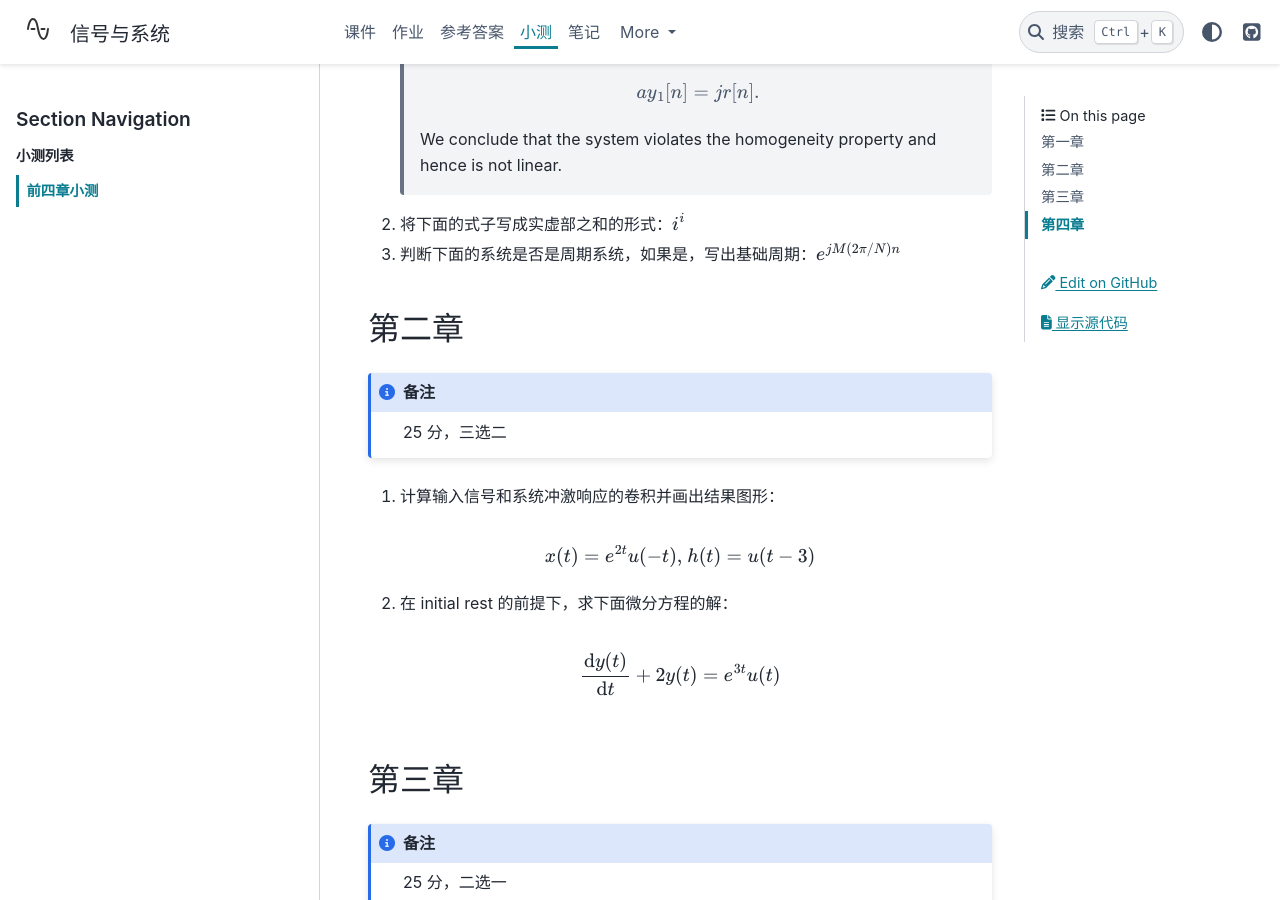
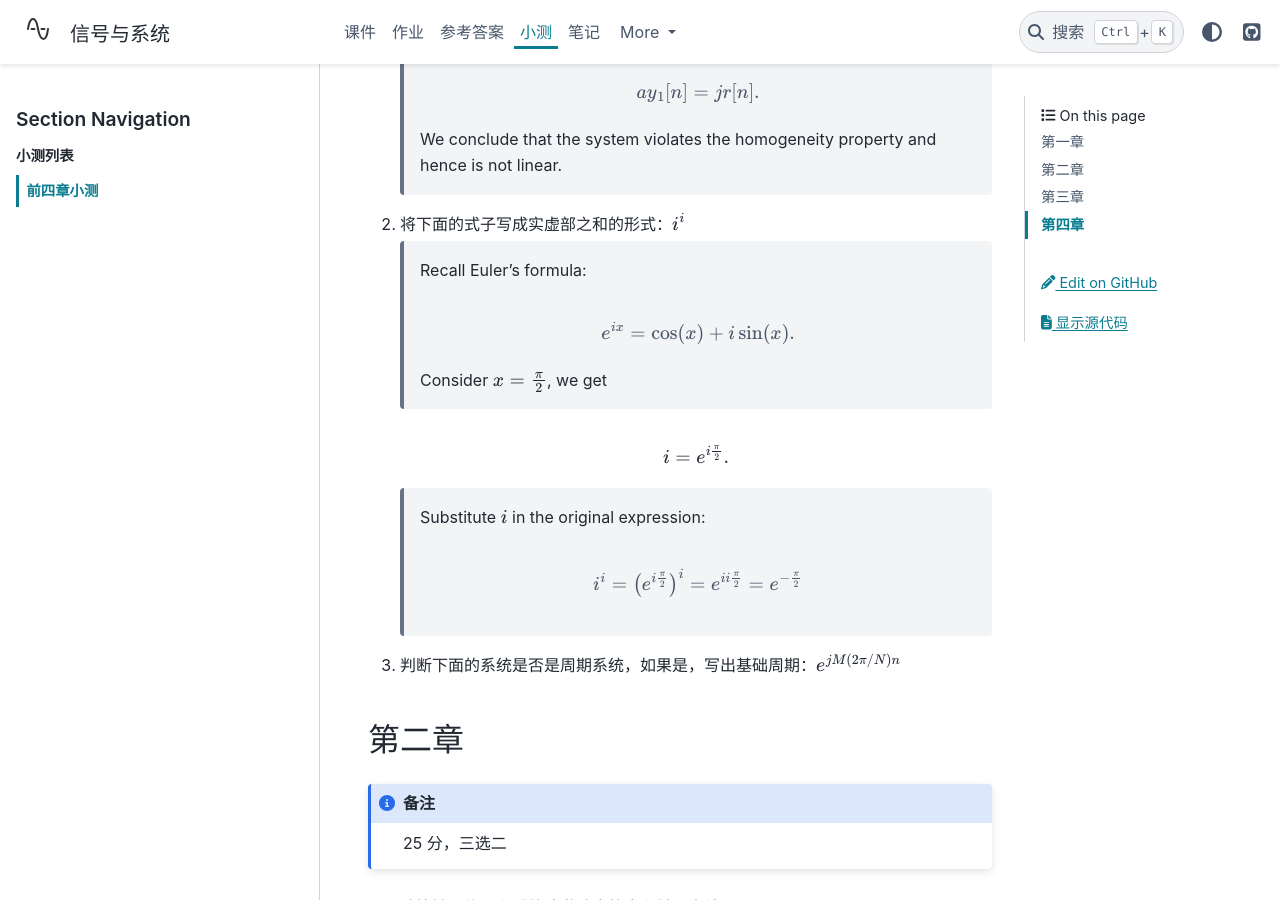
Before and after one commit to atlanswer/Signals-and-Systems, a Sphinx documentation site: the page built from doc/quiz/quiz1.md, in a window 1280 px wide and 900 px high, scrolled down 1684 px. Built offline with Sphinx 7.4.7 and the PyData theme 0.15.4, drawn with Linux system fonts in a browser that asks for light colours.

Commit message:
content: update quiz 1

```diff
--- a/doc/quiz/quiz1.md
+++ b/doc/quiz/quiz1.md
@@ -91,6 +91,26 @@
    > We conclude that the system violates the
    > homogeneity property and hence is not linear.
 1. 将下面的式子写成实虚部之和的形式：$i^i$
+   > Recall Euler's formula:
+   >
+   > $$
+     e^{ix} = \cos(x) + i\sin(x)
+     \text{.}
+     $$
+   >
+   > Consider $x = \frac{\pi}{2}$, we get
+   >
+     $$
+     i = e^{i\frac{\pi}{2}}
+     \text{.}
+     $$
+   >
+   > Substitute $i$ in the original expression:
+   >
+   > $$
+     i^i = \left(e^{i\frac{\pi}{2}}\right)^i
+     = e^{ii\frac{\pi}{2}} = e^{-\frac{\pi}{2}}
+     $$
 1. 判断下面的系统是否是周期系统，如果是，写出基础周期：$e^{jM(2\pi/N)n}$
 
 ## 第二章
--- a/environment.yml
+++ b/environment.yml
@@ -30,7 +30,7 @@ dependencies:
   - idna=3.3=pyhd8ed1ab_0
   - imagesize=1.3.0=pyhd8ed1ab_0
   - importlib-metadata=4.11.3=py310h5588dad_1
-  - importlib_resources=5.6.0=pyhd8ed1ab_1
+  - importlib_resources=5.7.0=pyhd8ed1ab_0
   - ipython=8.2.0=py310h5588dad_0
   - ipython_genutils=0.2.0=py_1
   - jedi=0.18.1=py310h5588dad_1
@@ -38,7 +38,7 @@ dependencies:
   - jsonschema=4.4.0=pyhd8ed1ab_0
   - jupyter_client=7.2.2=pyhd8ed1ab_1
   - jupyter_core=4.9.2=py310h5588dad_0
-  - jupyterlab_pygments=0.2.1=pyhd8ed1ab_0
+  - jupyterlab_pygments=0.2.2=pyhd8ed1ab_0
   - libffi=3.4.2=h8ffe710_5
   - libsodium=1.0.18=h8d14728_1
   - libzlib=1.2.11=h8ffe710_1014
@@ -102,7 +102,7 @@ dependencies:
   - sphinxcontrib-serializinghtml=1.1.5=pyhd8ed1ab_2
   - sqlite=3.38.2=h8ffe710_0
   - stack_data=0.2.0=pyhd8ed1ab_0
-  - stevedore=3.5.0=py310h5588dad_2
+  - stevedore=3.5.0=py310h5588dad_3
   - testpath=0.6.0=pyhd8ed1ab_0
   - tinycss2=1.1.1=pyhd8ed1ab_0
   - tk=8.6.12=h8ffe710_0
```
